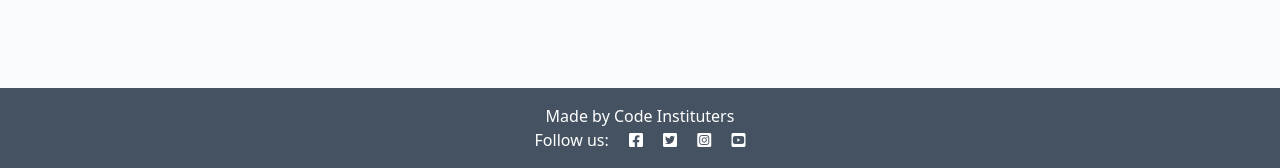
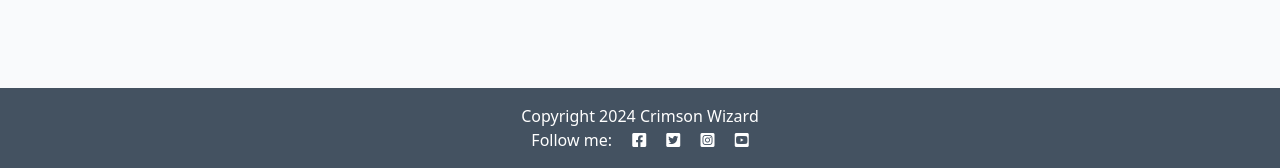
Before and after one commit to Crimson-Wizard/bus-off-blog, a Django app: page / in a window 1280 px wide. Shown: the part 632-800 px from the top of the page. Run offline with Django 5.2, Linux system fonts and the light colour scheme; data that the repository does not hold is empty.

Commit message:
add copyright block

```diff
--- a/blog/templates/blog/index.html
+++ b/blog/templates/blog/index.html
@@ -50,3 +50,6 @@
 
 <!-- index.html content ends here -->
 {% endblock %}
+{% block copyright %}
+    Copyright 2024 Crimson Wizard
+{% endblock %}
--- a/templates/base.html
+++ b/templates/base.html
@@ -27,7 +27,7 @@
 </head>
 
 <body class="d-flex flex-column h-100 main-bg">
-
+    <header class="banner-image"></header>
     <!-- Navigation -->
     <nav class="navbar navbar-expand-lg navbar-light bg-white">
         <div class="container-fluid">
@@ -62,8 +62,8 @@
 
     <!-- Footer -->
     <footer class="footer mt-auto py-3 dark-bg">
-        <p class="m-0 text-center text-white">Made by Code Instituters</p>
-        <p class="m-0 text-center text-white">Follow us: <i class="fab fa-facebook-square ms-3"></i>
+        <p class="m-0 text-center text-white">{% block copyright %} Made By Crimson Wizard. {% endblock copyright%}</p>
+        <p class="m-0 text-center text-white">Follow me: <i class="fab fa-facebook-square ms-3"></i>
             <i class="fab fa-twitter-square ms-3"></i>
             <i class="fab fa-instagram-square ms-3"></i>
             <i class="fab fa-youtube-square ms-3"></i>
```
